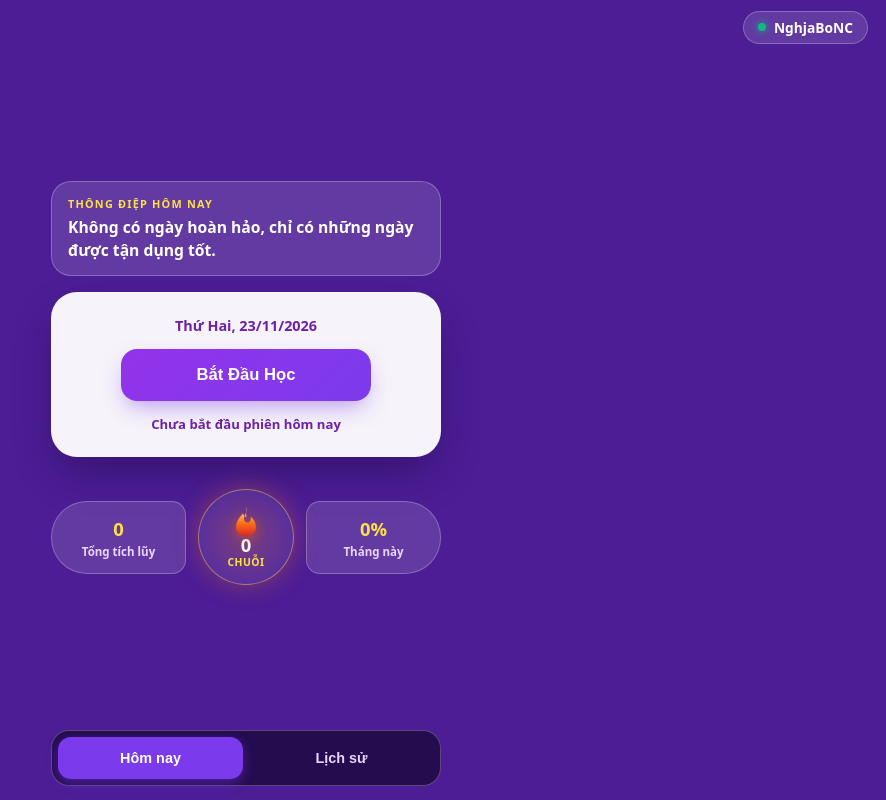
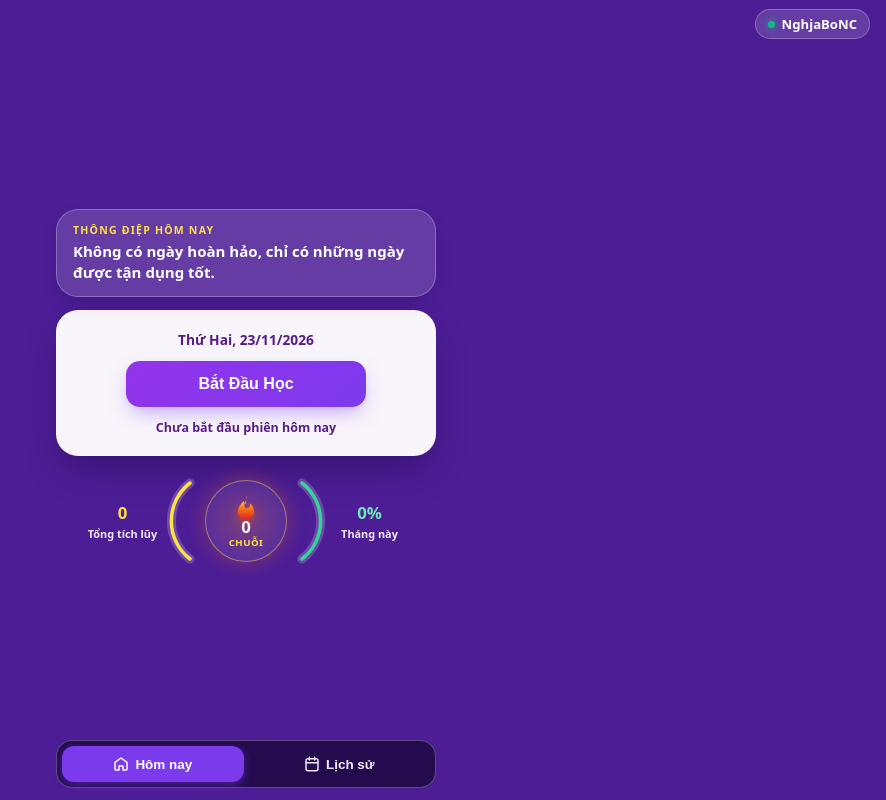
Before and after one commit to NghjaBoNC/Diem-danh, a plain HTML site: page index.html in a window 1280 px wide. Shown: the whole page, without its empty margins (394-1280 px from the left). Drawn offline with Linux system fonts and the light colour scheme.

Commit message:
v2.3: tinh chinh khoang trong, thu gon cum lua va them icon tab

```diff
--- a/index.html
+++ b/index.html
@@ -4,7 +4,7 @@
   <meta charset="UTF-8" />
   <meta name="viewport" content="width=device-width, initial-scale=1.0, maximum-scale=1.0, user-scalable=no" />
   <title>Kỷ Luật Cá Nhân</title>
-  <link rel="stylesheet" href="style.css?v=3" />
+  <link rel="stylesheet" href="style.css?v=6" />
 </head>
 <body>
   <header class="top-nav">
@@ -32,10 +32,18 @@
     </section>
 
     <section class="streak-arc-wrap" aria-label="Thống kê chuỗi">
-      <div class="arc-wing arc-left">
+      <svg class="arc-bg-svg" viewBox="0 0 340 104" aria-hidden="true">
+        <path d="M 114 14 A 48 48 0 0 0 114 90" fill="none" stroke="rgba(255,255,255,0.2)" stroke-width="9" stroke-linecap="round"/>
+        <path d="M 114 14 A 48 48 0 0 0 114 90" fill="none" stroke="#fde047" stroke-width="3.5" stroke-linecap="round"/>
+        <path d="M 226 14 A 48 48 0 0 1 226 90" fill="none" stroke="rgba(255,255,255,0.2)" stroke-width="9" stroke-linecap="round"/>
+        <path d="M 226 14 A 48 48 0 0 1 226 90" fill="none" stroke="#34d399" stroke-width="3.5" stroke-linecap="round"/>
+      </svg>
+
+      <div class="arc-side left">
         <strong id="stat-total" class="arc-val">0</strong>
         <span class="arc-lbl">Tổng tích lũy</span>
       </div>
+
       <div class="flame-core">
         <svg class="flame-svg" viewBox="0 0 64 64" aria-hidden="true">
           <path d="M33 4c2 11-5 16-5 24 0 4 3 7 7 7 5 0 8-5 6-12 7 5 11 13 11 21 0 11-9 18-20 18S12 55 12 44c0-11 8-20 14-27 1 5 4 7 7 7-2-6 0-14 0-20z" fill="url(#flameGrad)"/>
@@ -50,7 +58,8 @@
         <strong id="stat-streak" class="flame-num">0</strong>
         <span class="flame-lbl">Chuỗi</span>
       </div>
-      <div class="arc-wing arc-right">
+
+      <div class="arc-side right">
         <strong id="stat-month" class="arc-val">0%</strong>
         <span class="arc-lbl">Tháng này</span>
       </div>
@@ -78,12 +87,18 @@
   </section>
 
   <nav class="bottom-nav" aria-label="Điều hướng chính">
-    <button id="tab-home" class="nav-tab active" type="button">Hôm nay</button>
-    <button id="tab-history" class="nav-tab" type="button">Lịch sử</button>
+    <button id="tab-home" class="nav-tab active" type="button">
+      <svg class="nav-icon" viewBox="0 0 24 24" fill="none" stroke="currentColor" stroke-width="2.2" stroke-linecap="round" stroke-linejoin="round"><path d="M3 9.5L12 3l9 6.5V20a1 1 0 0 1-1 1h-5v-6H9v6H4a1 1 0 0 1-1-1V9.5z"/></svg>
+      <span>Hôm nay</span>
+    </button>
+    <button id="tab-history" class="nav-tab" type="button">
+      <svg class="nav-icon" viewBox="0 0 24 24" fill="none" stroke="currentColor" stroke-width="2.2" stroke-linecap="round" stroke-linejoin="round"><rect x="3" y="4" width="18" height="18" rx="3"/><path d="M16 2v4M8 2v4M3 10h18"/></svg>
+      <span>Lịch sử</span>
+    </button>
   </nav>
 
   <script src="quotes.js"></script>
-  <script src="storage.js?v=3"></script>
-  <script src="app.js?v=3"></script>
+  <script src="storage.js?v=5"></script>
+  <script src="app.js?v=5"></script>
 </body>
 </html>
--- a/style.css
+++ b/style.css
@@ -1,8 +1,8 @@
 :root {
   --bg-purple: #4c1d95;
-  --card-bg: rgba(255, 255, 255, 0.95);
-  --glass-subtle: rgba(255, 255, 255, 0.13);
-  --glass-border: rgba(255, 255, 255, 0.25);
+  --card-bg: rgba(255, 255, 255, 0.96);
+  --glass-subtle: rgba(255, 255, 255, 0.14);
+  --glass-border: rgba(255, 255, 255, 0.26);
   --primary: #7c3aed;
   --primary-light: #9333ea;
   --amber: #f59e0b;
@@ -10,144 +10,128 @@
   --danger: #ef4444;
   --gold: #fde047;
   --text-light: #ffffff;
-  --text-lavender: #e9d5ff;
+  --text-lavender: #f3e8ff;
   --text-card: #2e1065;
+  --radius-card: 22px;
+  --radius-elem: 14px;
 }
 * { box-sizing: border-box; margin: 0; padding: 0; -webkit-tap-highlight-color: transparent; }
 body {
   min-height: 100dvh; font-family: system-ui, -apple-system, sans-serif;
   background-color: var(--bg-purple); color: var(--text-light);
-  display: flex; flex-direction: column; justify-content: center;
-  padding: 62px 18px 84px;
+  display: flex; flex-direction: column; justify-content: flex-start;
+  padding: 54px 16px 72px;
 }
 .hidden { display: none !important; }
 .top-nav {
-  position: fixed; top: 0; left: 0; right: 0; height: 54px;
-  padding: 0 18px; display: flex; align-items: center; justify-content: flex-end; z-index: 100;
+  position: fixed; top: 0; left: 0; right: 0; height: 48px;
+  padding: 0 16px; display: flex; align-items: center; justify-content: flex-end; z-index: 100;
 }
 .user-badge {
-  display: inline-flex; align-items: center; gap: 8px; padding: 6px 14px;
+  display: inline-flex; align-items: center; gap: 7px; padding: 5px 12px;
   background: var(--glass-subtle); border: 1px solid var(--glass-border);
-  backdrop-filter: blur(12px); border-radius: 999px; font-size: 0.86rem; font-weight: 700;
+  backdrop-filter: blur(12px); -webkit-backdrop-filter: blur(12px);
+  border-radius: 999px; font-size: 0.82rem; font-weight: 700; color: var(--text-light);
 }
-.user-dot { width: 8px; height: 8px; border-radius: 50%; background: var(--success); box-shadow: 0 0 8px var(--success); }
-.app-container { width: 100%; max-width: 390px; margin: 0 auto; display: flex; flex-direction: column; gap: 16px; }
+.user-dot { width: 7px; height: 7px; border-radius: 50%; background: var(--success); box-shadow: 0 0 7px var(--success); }
+.app-container {
+  width: 100%; max-width: 380px; margin: auto;
+  display: flex; flex-direction: column; gap: 13px;
+}
 .quote-card {
   background: var(--glass-subtle); border: 1px solid var(--glass-border);
-  border-radius: 20px; padding: 14px 16px; cursor: pointer; user-select: none;
+  backdrop-filter: blur(12px); -webkit-backdrop-filter: blur(12px);
+  border-radius: var(--radius-card); padding: 13px 16px; cursor: pointer; user-select: none;
+  box-shadow: 0 8px 20px -6px rgba(20, 5, 50, 0.25);
+  transition: transform 0.15s ease, opacity 0.2s ease;
 }
-.quote-label { display: block; font-size: 0.68rem; font-weight: 800; letter-spacing: 1.2px; color: var(--gold); margin-bottom: 5px; }
-.hero-title { font-size: 0.98rem; font-weight: 600; line-height: 1.44; color: var(--text-light); }
+.quote-card:active { transform: scale(0.98); opacity: 0.85; }
+.quote-label { display: block; font-size: 0.66rem; font-weight: 800; letter-spacing: 1.2px; color: var(--gold); margin-bottom: 4px; }
+.hero-title { font-size: 0.94rem; font-weight: 600; line-height: 1.42; color: var(--text-light); }
 .main-card {
-  background: var(--card-bg); border-radius: 26px;
-  box-shadow: 0 20px 45px -10px rgba(20, 5, 50, 0.45);
-  padding: 24px 20px; display: flex; flex-direction: column; align-items: center; gap: 14px;
+  background: var(--card-bg); border-radius: var(--radius-card);
+  box-shadow: 0 18px 38px -10px rgba(20, 5, 50, 0.42);
+  padding: 20px 18px; display: flex; flex-direction: column; align-items: center; gap: 12px;
 }
-.today-date { font-size: 0.9rem; font-weight: 700; color: #6b21a8; text-transform: capitalize; }
+.today-date { font-size: 0.86rem; font-weight: 700; color: #581c87; text-transform: capitalize; }
 .checkin-btn {
-  width: 100%; max-width: 250px; padding: 16px 22px; font-size: 1.04rem; font-weight: 700; color: #fff;
+  width: 100%; max-width: 240px; padding: 14px 20px; font-size: 1rem; font-weight: 700; color: #fff;
   background: linear-gradient(135deg, var(--primary-light), var(--primary));
-  border: none; border-radius: 16px; box-shadow: 0 10px 22px -6px rgba(124, 58, 237, 0.5);
+  border: none; border-radius: var(--radius-elem);
+  box-shadow: 0 8px 20px -5px rgba(124, 58, 237, 0.5);
   cursor: pointer; transition: transform 0.15s ease, opacity 0.2s ease;
 }
 .checkin-btn:active:not(:disabled) { transform: scale(0.95); }
-.checkin-btn:disabled { cursor: not-allowed; opacity: 0.85; }
+.checkin-btn:disabled { cursor: not-allowed; opacity: 0.88; }
 .checkin-btn.waiting { background: linear-gradient(135deg, #64748b, #475569); box-shadow: none; }
-.checkin-btn.ready-end { background: linear-gradient(135deg, #fbbf24, #d97706); box-shadow: 0 10px 22px -6px rgba(217, 119, 6, 0.5); }
-.checkin-btn.checked { background: linear-gradient(135deg, #34d399, var(--success)); box-shadow: 0 10px 22px -6px rgba(16, 185, 129, 0.45); }
-.session-info { width: 100%; display: grid; grid-template-columns: repeat(3, 1fr); gap: 8px; }
+.checkin-btn.ready-end { background: linear-gradient(135deg, #fbbf24, #d97706); box-shadow: 0 8px 20px -5px rgba(217, 119, 6, 0.45); }
+.checkin-btn.checked { background: linear-gradient(135deg, #34d399, var(--success)); box-shadow: 0 8px 20px -5px rgba(16, 185, 129, 0.45); }
+.session-info { width: 100%; display: grid; grid-template-columns: repeat(3, 1fr); gap: 7px; }
 .time-pill {
-  background: #f3e8ff; border-radius: 12px; padding: 8px 6px;
+  background: #f3e8ff; border-radius: 12px; padding: 7px 6px;
   display: flex; flex-direction: column; align-items: center; gap: 2px;
 }
-.time-pill span { font-size: 0.68rem; font-weight: 600; color: #6b21a8; }
-.time-pill strong { font-size: 0.84rem; font-weight: 800; color: var(--text-card); }
-.checkin-status { font-size: 0.82rem; font-weight: 600; color: #6b21a8; text-align: center; }
-.checkin-status.done { color: #059669; }
+.time-pill span { font-size: 0.66rem; font-weight: 600; color: #6b21a8; }
+.time-pill strong { font-size: 0.82rem; font-weight: 800; color: var(--text-card); }
+.checkin-status { font-size: 0.78rem; font-weight: 600; color: #581c87; text-align: center; }
+.checkin-status.done { color: #047857; }
 .streak-arc-wrap {
-  display: grid; grid-template-columns: 1fr auto 1fr; align-items: center; gap: 8px; margin-top: 2px;
+  position: relative; height: 104px;
+  display: grid; grid-template-columns: 1fr 86px 1fr; align-items: center;
 }
-.arc-wing {
-  background: var(--glass-subtle); border: 1px solid var(--glass-border);
-  padding: 14px 10px; display: flex; flex-direction: column; align-items: center; gap: 3px;
-}
-.arc-left { border-radius: 36px 14px 14px 36px; }
-.arc-right { border-radius: 14px 36px 36px 14px; }
+.arc-bg-svg { position: absolute; inset: 0; width: 100%; height: 100%; pointer-events: none; }
+.arc-side { display: flex; flex-direction: column; align-items: center; justify-content: center; gap: 2px; z-index: 1; }
+.arc-side.left { padding-right: 14px; }
+.arc-side.right { padding-left: 14px; }
 .arc-val { font-size: 1.05rem; font-weight: 800; color: var(--gold); }
-.arc-lbl { font-size: 0.7rem; font-weight: 600; color: var(--text-lavender); }
+.arc-side.right .arc-val { color: #6ee7b7; }
+.arc-lbl { font-size: 0.68rem; font-weight: 600; color: var(--text-lavender); }
 .flame-core {
-  width: 96px; height: 96px; border-radius: 50%;
+  width: 82px; height: 82px; margin: 0 auto; border-radius: 50%; z-index: 2;
   background: radial-gradient(circle, rgba(251, 146, 60, 0.28) 0%, rgba(255, 255, 255, 0.08) 72%);
   border: 1.5px solid rgba(253, 224, 71, 0.45);
   display: flex; flex-direction: column; align-items: center; justify-content: center;
-  position: relative; box-shadow: 0 0 24px rgba(249, 115, 22, 0.35);
+  box-shadow: 0 0 20px rgba(249, 115, 22, 0.32);
 }
-.flame-svg { width: 32px; height: 32px; margin-bottom: -2px; filter: drop-shadow(0 2px 6px rgba(234, 88, 12, 0.6)); }
-.flame-num { font-size: 1.15rem; font-weight: 900; color: #ffffff; line-height: 1.1; }
-.flame-lbl { font-size: 0.65rem; font-weight: 700; color: var(--gold); text-transform: uppercase; letter-spacing: 0.5px; }
-.calendar-card { background: var(--card-bg); color: var(--text-card); border-radius: 24px; padding: 20px 16px; }
-.cal-header { display: flex; align-items: center; justify-content: space-between; margin-bottom: 14px; }
-.cal-title { font-size: 1rem; font-weight: 800; color: var(--text-card); }
+.flame-svg { width: 26px; height: 26px; margin-bottom: -2px; filter: drop-shadow(0 2px 5px rgba(234, 88, 12, 0.6)); }
+.flame-num { font-size: 1.05rem; font-weight: 900; color: #ffffff; line-height: 1.1; }
+.flame-lbl { font-size: 0.6rem; font-weight: 700; color: var(--gold); text-transform: uppercase; letter-spacing: 0.5px; }
+.calendar-card { background: var(--card-bg); color: var(--text-card); border-radius: var(--radius-card); padding: 18px 14px; }
+.cal-header { display: flex; align-items: center; justify-content: space-between; margin-bottom: 12px; }
+.cal-title { font-size: 0.96rem; font-weight: 800; color: var(--text-card); }
 .cal-nav-btn {
-  width: 34px; height: 34px; border-radius: 10px; border: none;
-  background: #f3e8ff; color: var(--primary); font-size: 1.2rem; font-weight: 800; cursor: pointer;
+  width: 32px; height: 32px; border-radius: 10px; border: none;
+  background: #f3e8ff; color: var(--primary); font-size: 1.15rem; font-weight: 800; cursor: pointer;
 }
-.cal-weekdays, .cal-grid { display: grid; grid-template-columns: repeat(7, 1fr); gap: 6px; text-align: center; }
-.cal-weekdays span { font-size: 0.72rem; font-weight: 800; color: #6b21a8; padding-bottom: 4px; }
+.cal-weekdays, .cal-grid { display: grid; grid-template-columns: repeat(7, 1fr); gap: 5px; text-align: center; }
+.cal-weekdays span { font-size: 0.7rem; font-weight: 800; color: #581c87; padding-bottom: 3px; }
 .cal-day {
-  aspect-ratio: 1; border-radius: 10px; display: flex; align-items: center; justify-content: center;
-  font-size: 0.82rem; font-weight: 700; background: #f5f3ff; color: #4c1d95;
+  aspect-ratio: 1; border-radius: 9px; display: flex; align-items: center; justify-content: center;
+  font-size: 0.8rem; font-weight: 700; background: #f5f3ff; color: #4c1d95;
 }
 .cal-day.empty { background: transparent; }
 .cal-day.green { background: var(--success); color: #fff; }
 .cal-day.yellow { background: var(--amber); color: #fff; cursor: pointer; }
 .cal-day.red { background: var(--danger); color: #fff; cursor: pointer; }
-.cal-legend { display: flex; justify-content: center; gap: 14px; margin-top: 14px; font-size: 0.74rem; font-weight: 700; }
-.cal-legend span { display: inline-flex; align-items: center; gap: 5px; }
-.dot { width: 10px; height: 10px; border-radius: 3px; display: inline-block; }
+.cal-legend { display: flex; justify-content: center; gap: 12px; margin-top: 12px; font-size: 0.72rem; font-weight: 700; }
+.cal-legend span { display: inline-flex; align-items: center; gap: 4px; }
+.dot { width: 9px; height: 9px; border-radius: 3px; display: inline-block; }
 .dot.green { background: var(--success); }
 .dot.yellow { background: var(--amber); }
 .dot.red { background: var(--danger); }
-.cal-hint { text-align: center; font-size: 0.72rem; color: #6b21a8; margin-top: 8px; }
+.cal-hint { text-align: center; font-size: 0.7rem; color: #581c87; margin-top: 6px; }
 .bottom-nav {
-  position: fixed; bottom: 14px; left: 18px; right: 18px; max-width: 390px; margin: 0 auto;
-  height: 56px; background: rgba(30, 10, 68, 0.85); backdrop-filter: blur(14px);
-  border: 1px solid var(--glass-border); border-radius: 18px; padding: 6px;
-  display: grid; grid-template-columns: 1fr 1fr; gap: 6px; z-index: 100;
+  position: fixed; bottom: 12px; left: 16px; right: 16px; max-width: 380px; margin: 0 auto;
+  height: 48px; background: rgba(30, 10, 68, 0.88);
+  backdrop-filter: blur(14px); -webkit-backdrop-filter: blur(14px);
+  border: 1px solid var(--glass-border); border-radius: 16px; padding: 5px;
+  display: grid; grid-template-columns: 1fr 1fr; gap: 5px; z-index: 100;
 }
 .nav-tab {
-  border: none; border-radius: 13px; background: transparent; color: var(--text-lavender);
-  font-size: 0.9rem; font-weight: 700; cursor: pointer; transition: background 0.2s ease, color 0.2s ease;
+  border: none; border-radius: 12px; background: transparent; color: var(--text-lavender);
+  font-size: 0.84rem; font-weight: 700; cursor: pointer;
+  display: inline-flex; align-items: center; justify-content: center; gap: 6px;
+  transition: background 0.2s ease, color 0.2s ease;
 }
-.nav-tab.active { background: var(--primary); color: #ffffff; box-shadow: 0 4px 12px rgba(124, 58, 237, 0.45); }
-
-/* Vòng cung 2 bên ngọn lửa */
-.streak-arc-wrap {
-  position: relative;
-  height: 120px;
-  display: grid;
-  grid-template-columns: 1fr 104px 1fr;
-  align-items: center;
-  margin-top: 4px;
-}
-.arc-bg-svg {
-  position: absolute;
-  inset: 0;
-  width: 100%;
-  height: 100%;
-  pointer-events: none;
-}
-.arc-side {
-  display: flex;
-  flex-direction: column;
-  align-items: center;
-  justify-content: center;
-  gap: 3px;
-  z-index: 1;
-}
-.arc-side.left { padding-right: 16px; }
-.arc-side.right { padding-left: 16px; }
-.arc-val { font-size: 1.15rem; font-weight: 800; color: var(--gold); }
-.arc-side.right .arc-val { color: #6ee7b7; }
-.arc-lbl { font-size: 0.72rem; font-weight: 600; color: var(--text-lavender); }
-.flame-core { margin: 0 auto; z-index: 2; }
+.nav-icon { width: 16px; height: 16px; flex-shrink: 0; }
+.nav-tab.active { background: var(--primary); color: #ffffff; box-shadow: 0 3px 10px rgba(124, 58, 237, 0.45); }
```
